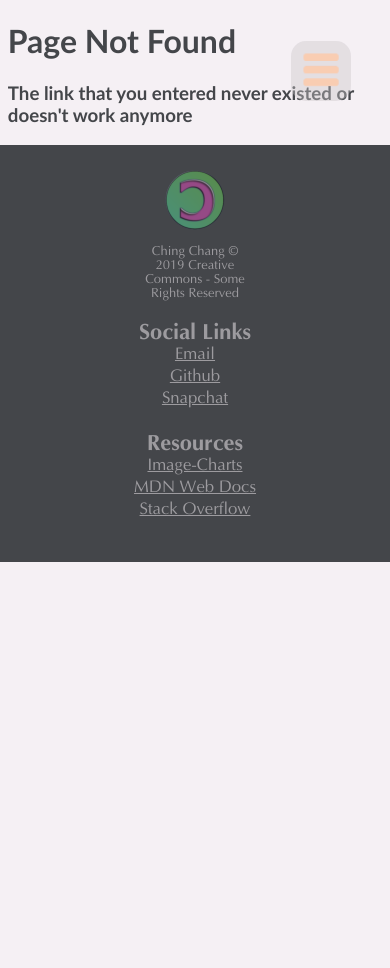
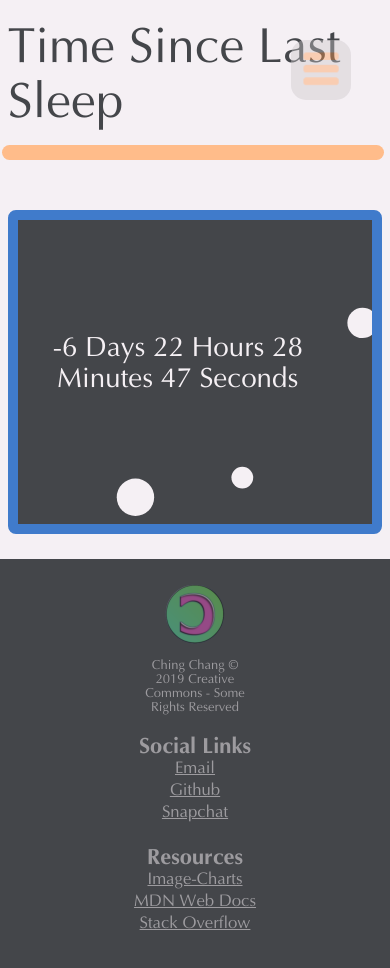
Before and after one commit to ChingChang9/Personal-Website, a Vue app: page /projects/ib-timer-ii in a window 390 px wide. Shown: the top 968 px of the page. Before the commit the page ends 844 px from the top, so only its background shows below. Built offline with nearby package versions, Linux system fonts and the light colour scheme.

Commit message:
ib timer ii

```diff
--- a/src/router.js
+++ b/src/router.js
@@ -74,13 +74,21 @@ const router = new Router({
       }
     },
     {
-      path: "/photo-gallery",
-      name: "PhotoGallery",
-      component: () => import("./views/PhotoGallery.vue"),
+      path: "/projects/ib-timer-ii",
+      name: "IBTimerII",
+      component: () => import("./views/projects/IBTimerII.vue"),
       meta: {
-        title: "Photo Gallery - Ching Chang's Personal Website"
+        title: "IB Timer II - Ching Chang's Personal Website"
       }
     },
+    // {
+    //   path: "/photo-gallery",
+    //   name: "PhotoGallery",
+    //   component: () => import("./views/PhotoGallery.vue"),
+    //   meta: {
+    //     title: "Photo Gallery - Ching Chang's Personal Website"
+    //   }
+    // },
     {
       path: "/poems",
       name: "Poems",
--- a/src/views/Poems.vue
+++ b/src/views/Poems.vue
@@ -64,6 +64,19 @@
         <div>Voovs had it right, 'tis too late to flee</div>
         <div>Possess no wit if thou cries out Reee</div>
         <div>Rather, thou shalt say, <em>Had I three ears, I'd hear thee</em></div>
+      </div>
+    </div>
+
+    <div class="poem freestyle">
+      <div class="poem-type">F<span>reestyle</span></div>
+      <div class="title">Total War</div>
+      <div class="break"></div>
+      <div class="verse">
+        <div>Fair is foul, foul is fair</div>
+        <div>Aircrafts using analog,</div>
+        <div>Hovering through the poison fog</div>
+        <div>Torpedos, tanks, and trenches,</div>
+        <div>Keeping soliders off the benches</div>
       </div>
     </div>
   </div>
@@ -234,10 +247,10 @@ export default {
     background-color: $tertiary-colour;
     padding: 7px 13px 6px 12px;
     &:hover {
-      padding-right: 90px;
+      padding-right: 95px;
       transition-duration: 1s;
       span {
-        display: block;
+        opacity: 1;
         transition-duration: 1s;
       }
     }
--- a/src/views/Projects.vue
+++ b/src/views/Projects.vue
@@ -67,14 +67,14 @@
         <img src="@/assets/projects/placeholder-black.jpg" draggable="false" />
       </router-link>
 
-      <a class="card" style="cursor: pointer;" draggable="false">
-        <h1 class="title">Ching Chang</h1>
+      <router-link class="card" :to="{ name: 'IBTimerII' }" draggable="false">
+        <h1 class="title">IB Timer II</h1>
         <div class="description">
-          Don't bother reading this. It's just a placeholder because I don't have enough projects
-          yet. The projects below are placeholders as well
+          Human start hallucinating after 3 to 4 days without sleep. Is it true or false? Only one
+          way to find out
         </div>
         <img src="@/assets/projects/placeholder-white.jpg" draggable="false" />
-      </a>
+      </router-link>
 
       <a class="card" style="cursor: pointer;" draggable="false">
         <h1 class="title">Ching Chang</h1>
--- /dev/null
+++ b/src/views/projects/IBTimerII.vue
@@ -0,0 +1,155 @@
+<template>
+  <div>
+    <div id="topic">Time Since Last Sleep</div>
+    <div id="line"></div>
+    <div id="timer">{{ daysAwake }} Day{{ dayAwakeUnit }} {{ hoursAwake }} Hour{{ hourAwakeUnit }} {{ minutesAwake }} Minute{{ minuteAwakeUnit }} {{ secondsAwake }} Second{{ secondAwakeUnit }}</div>
+    <div id="particles-js"></div>
+  </div>
+</template>
+
+<script>
+import "particles.js";
+
+export default {
+  name: "IBTimerII",
+  data() {
+    return {
+      lastSleep: new Date(2019, 2, 31, 11, 4, 24, 0),
+      timeAwake: 0,
+      daysAwake: 0,
+      hoursAwake: 0,
+      minutesAwake: 0,
+      secondsAwake: 0
+    };
+  },
+  computed: {
+    dayAwakeUnit() {
+      return this.daysAwkae === 1 ? "" : "s";
+    },
+    hourAwakeUnit() {
+      return this.hoursAwake === 1 ? "" : "s";
+    },
+    minuteAwakeUnit() {
+      return this.minutesAwake === 1 ? "" : "s";
+    },
+    secondAwakeUnit() {
+      return this.secondsAwake === 1 ? "" : "s";
+    },
+    hourSleptUnit() {
+      return this.hoursSlept === 1 ? "" : "s";
+    },
+    minuteSleptUnit() {
+      return this.minutesSlept === 1 ? "" : "s";
+    },
+    secondSleptUnit() {
+      return this.secondsSlept === 1 ? "" : "s";
+    }
+  },
+  mounted() {
+    this.initParticles();
+    this.countAwake();
+    setInterval(this.countAwake.bind(this), 1000);
+  },
+  methods: {
+    initParticles() {
+      particlesJS("particles-js", {
+        particles: {
+          number: {
+            value: 18,
+            density: {
+              enable: true,
+              value_area: 900
+            }
+          },
+          color: {
+            value: "#f5f0f4"
+          },
+          shape: {
+            type: "circle"
+          },
+          size: {
+            value: 20,
+            random: true,
+            anim: {
+              enable: false,
+              speed: 14,
+              size_min: 12,
+              sync: false
+            }
+          },
+          line_linked: {
+            enable: false
+          },
+          move: {
+            enable: true,
+            speed: 3,
+            direction: "bottom",
+            random: false,
+            straight: false,
+            out_mode: "out",
+            bounce: false,
+            attract: {
+              enable: false,
+              rotateX: 600,
+              rotateY: 1200
+            }
+          }
+        },
+        interactivity: {
+          detect_on: "canvas",
+          events: {
+            onhover: {
+              enable: true,
+              mode: "bubble"
+            },
+            onclick: {
+              enable: false
+            },
+            resize: true
+          },
+          modes: {
+            bubble: {
+              distance: 100,
+              size: 24,
+              duration: 0.3,
+              speed: 3
+            }
+          }
+        }
+      });
+    },
+    countAwake() {
+      this.timeAwake = Date.now() - this.lastSleep;
+      this.daysAwake = Math.floor(this.timeAwake / 24 / 60 / 60 / 1000);
+      this.hoursAwake = Math.floor(this.timeAwake / 60 / 60 / 1000 - this.daysAwake * 24);
+      this.minutesAwake = Math.floor(this.timeAwake / 60 / 1000 - this.daysAwake * 24 * 60 - this.hoursAwake * 60);
+      this.secondsAwake = Math.floor(this.timeAwake / 1000 - this.daysAwake * 24 * 60 * 60 - this.hoursAwake * 60 * 60 - this.minutesAwake * 60);
+    }
+  }
+};
+</script>
+
+<style lang="scss" scoped>
+#timer {
+  position: absolute;
+  width: calc(#{$content-width} * 0.92);
+  text-align: center;
+  margin-top: calc(18vh - 30px);
+  font-size: calc(20px + 2vw);
+  color: $white;
+}
+#particles-js {
+  width: calc(100% - 20px);
+  height: 36vh;
+  background-color: $black;
+  border: 10px solid $secondary-colour;
+  border-radius: 8px;
+  margin-bottom: 25px;
+}
+
+@media (max-width: 750px) {
+  #timer {
+    width: calc(100% - 50px);
+  }
+}
+</style>
```
